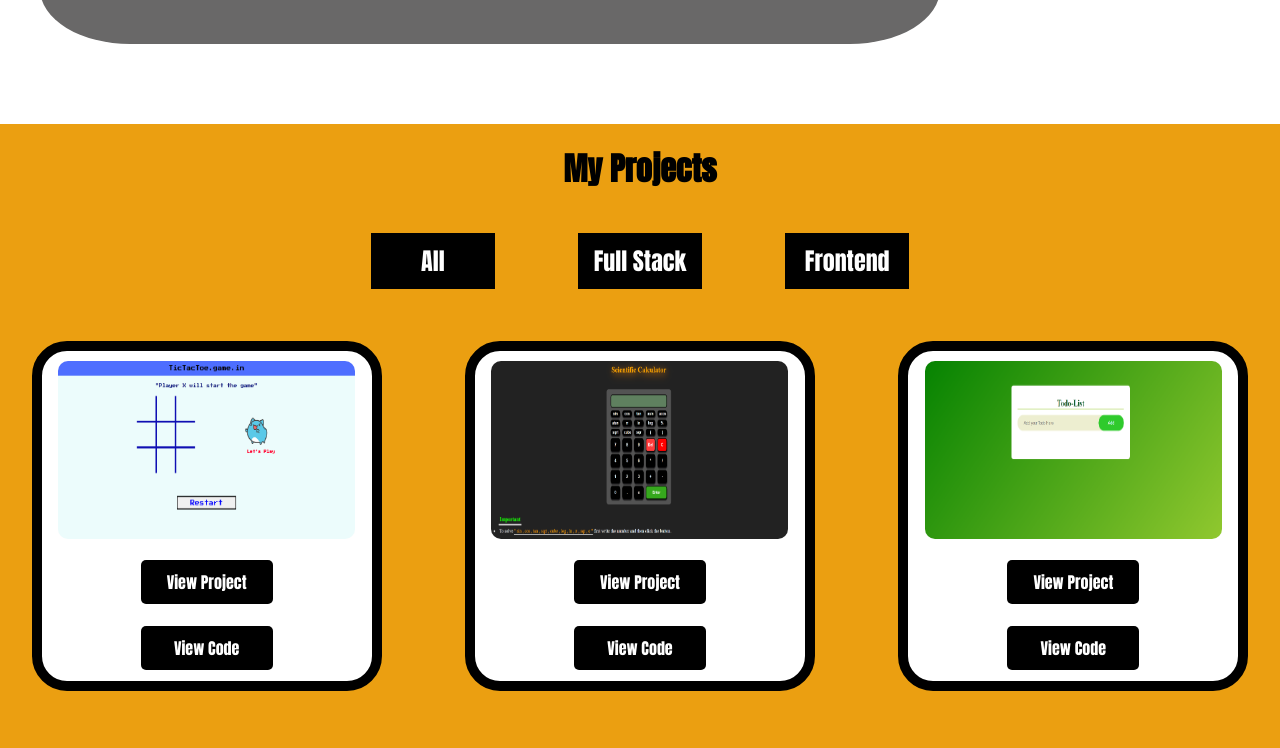
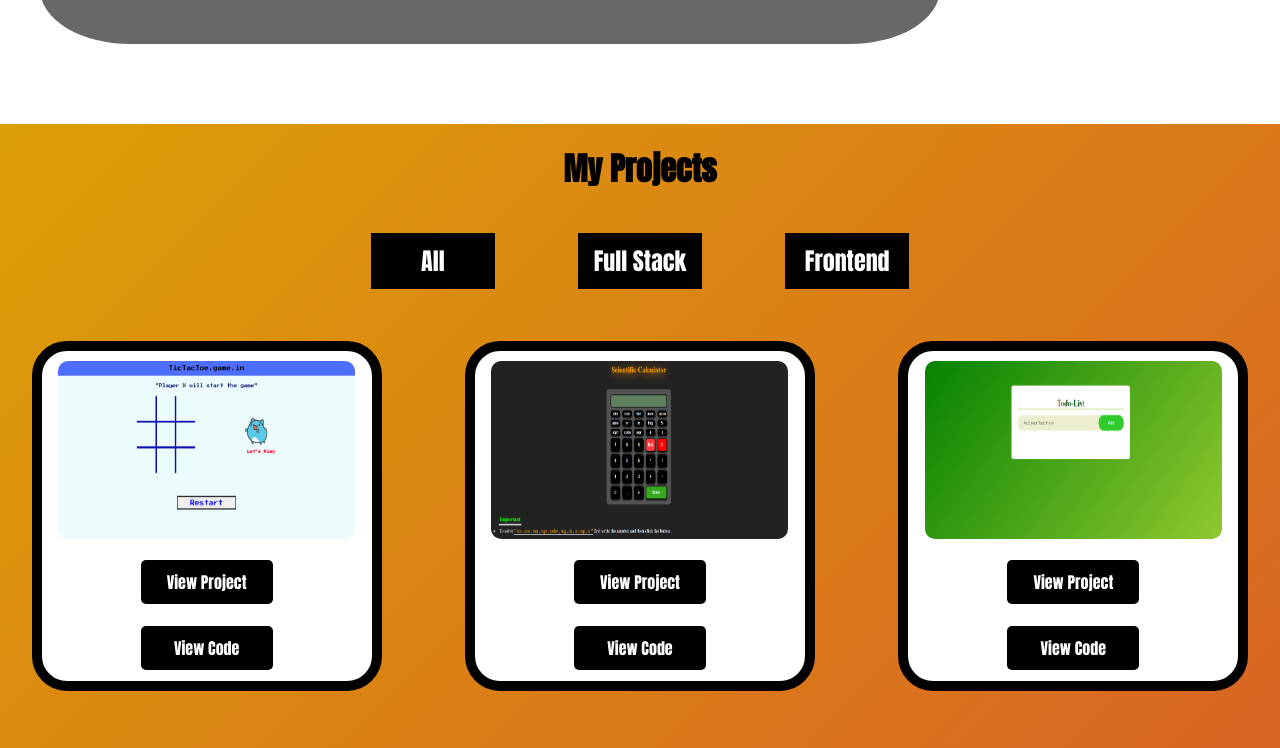
Before and after one commit to YaSH-sInngH/Portfolio, a plain HTML site: page index.html in a window 1280 px wide. Shown: the part 1895-2643 px from the top of the page. Drawn offline with nearby package versions, Linux system fonts and the light colour scheme; a web font is replaced by a local one.

Commit message:
Updates Done

```diff
--- a/style.css
+++ b/style.css
@@ -408,8 +408,8 @@ html{
 
 .myproject{
     /* height: 1000px; */
-    /* background: linear-gradient(135deg, rgb(220, 120, 6), orangered); */
-    background: rgb(235, 159, 17);
+    background: linear-gradient(135deg, rgb(220, 159, 6), rgb(216, 89, 42));
+    /* background: rgb(235, 159, 17); */
     transition: all 0.7s linear;
 }
 .common{
```
